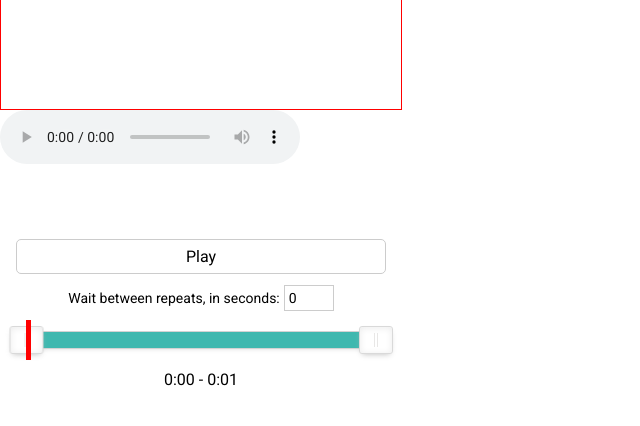
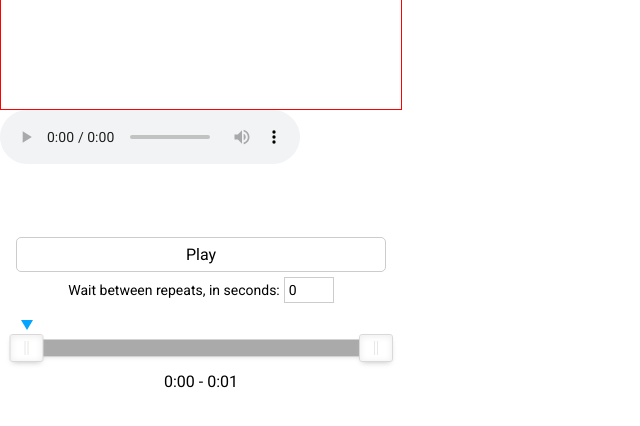
Before and after one commit to ajay-gandhi/repeat, a plain HTML site: page web/index.html in a window 1280 px wide. Shown: the part 192-618 px from the top of the page, without its empty margins (0-640 px from the left). Drawn offline with Linux system fonts and the light colour scheme.

Commit message:
Style time range selector and currentTime indicator

```diff
--- a/web/style.css
+++ b/web/style.css
@@ -88,17 +88,38 @@ label span {
   font-size: 14px;
 }
 
+#currentTime {
+  width: 0;
+  height: 0;
+  margin-left: -5px;
+  border-left: 6px solid transparent;
+  border-right: 6px solid transparent;
+  border-top: 10px solid #03a5fe;
+  position: absolute;
+  top: -20px;
+  z-index: 9;
+}
 #timeSelector {
   position: relative;
-  margin: 10px 20px;
+  margin: 30px 20px 10px 20px;
   display: block;
   width: 95%;
 }
-#currentTime {
-  width: 5px;
-  height: 40px;
-  position: absolute;
-  top: -12px;
-  background-color: red;
-  z-index: 50;
+.noUi-connects {
+  background: #fff;
 }
+.noUi-connect {
+  background: #aaa;
+}
+.noUi-connect:hover {
+  background: #ccc;
+}
+.noUi-handle {
+  cursor: grab;
+  cursor: -webkit-grab;
+  z-index: 10;
+}
+.noUi-handle:active {
+  cursor: grabbing;
+  cursor: -webkit-grabbing;
+}
```
